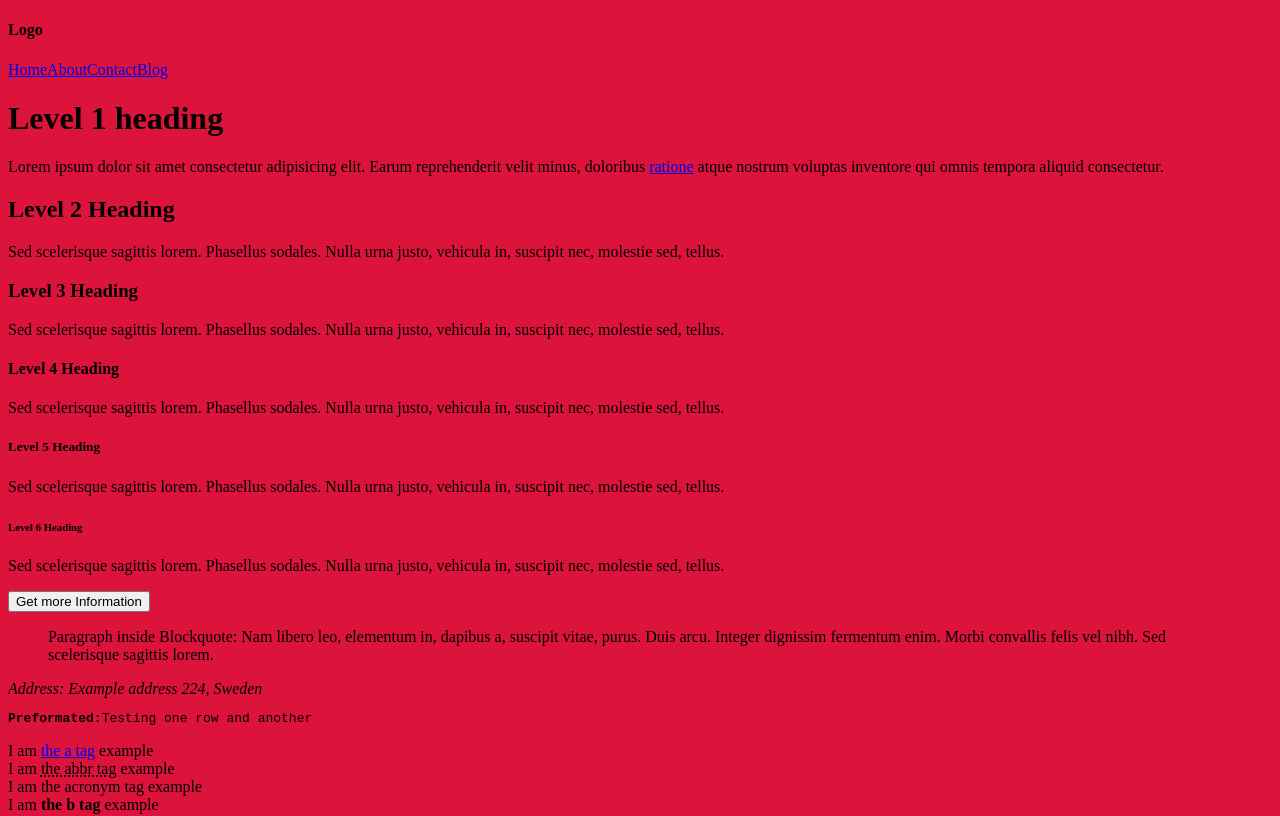
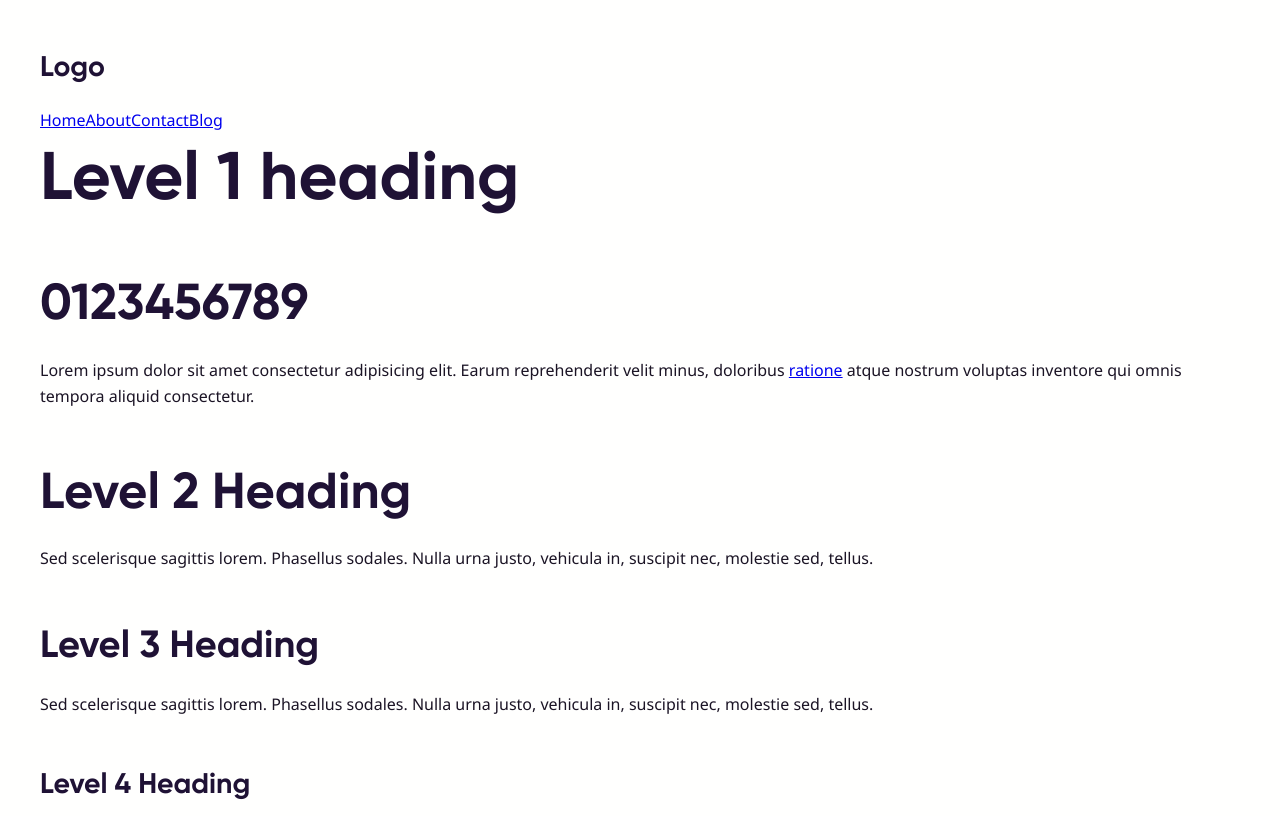
Before and after one commit to Nutod/oladotunaluko, a Next.js app: page /kitchenSink in a window 1280 px wide. Shown: the top 816 px of the page. Built offline with nearby package versions, Linux system fonts and the light colour scheme.

Commit message:
Updated base styling

```diff
--- a/pages/_app.js
+++ b/pages/_app.js
@@ -7,8 +7,14 @@ function MyApp({ Component, pageProps }) {
       <Head>
         <link rel="preconnect" href="https://fonts.gstatic.com" />
         <link
-          href="https://fonts.googleapis.com/css2?family=Inter:wght@400;600&family=PT+Sans&display=swap"
+          href="https://fonts.googleapis.com/css2?family=Noto+Sans&display=swap"
           rel="stylesheet"
+        />
+        <link
+          rel="preload"
+          href="/fonts/Gilroy-Bold.ttf"
+          as="font"
+          crossOrigin=""
         />
       </Head>
       <Component {...pageProps} />
--- a/pages/kitchenSink.js
+++ b/pages/kitchenSink.js
@@ -13,6 +13,7 @@ export default function KitchenSink() {
         </nav>
       </header>
       <h1>Level 1 heading</h1>
+      <h2>0123456789</h2>
       <p>
         Lorem ipsum dolor sit amet consectetur adipisicing elit. Earum
         reprehenderit velit minus, doloribus <a href="#">ratione</a> atque
--- /dev/null
+++ b/styles/_fonts.scss
@@ -0,0 +1,7 @@
+@font-face {
+  font-family: 'Gilroy';
+  font-style: bold;
+  font-weight: 700;
+  font-display: swap;
+  src: url(/fonts/Gilroy-Bold.woff) format('woff');
+}
--- a/styles/_global.scss
+++ b/styles/_global.scss
@@ -13,8 +13,8 @@
   --textColor: var(--color-black-variant);
 
   // Font Definitions
-  --heading-font: 'Inter', sans-serif;
-  --body-font: 'PT Sans', sans-serif;
+  --heading-font: 'Gilroy', sans-serif;
+  --body-font: 'Noto Sans', sans-serif;
 
   // Elevations
   --elevation-one: 0 1px 3px 0 rgba(0, 0, 0, 0.1),
--- a/styles/_typography.scss
+++ b/styles/_typography.scss
@@ -3,30 +3,39 @@ h2,
 h3,
 h4,
 h5 {
-  margin: 2.75rem 0 1.05rem;
+  margin: 3rem 0 1.38rem;
   font-family: var(--heading-font);
   color: var(--headingColor);
-  font-weight: 400;
-  line-height: 1.15;
+  font-weight: 600;
+  line-height: 1.3;
 }
 
 h1 {
   margin-top: 0;
-  font-size: 3.052em;
+  font-size: 4.209rem;
 }
 
 h2 {
-  font-size: 2.441em;
+  font-size: 3.157rem;
 }
 
 h3 {
-  font-size: 1.953em;
+  font-size: 2.369rem;
 }
 
 h4 {
-  font-size: 1.563em;
+  font-size: 1.777rem;
 }
 
 h5 {
-  font-size: 1.25em;
+  font-size: 1.333rem;
 }
+
+p {
+  margin-bottom: 1rem;
+}
+
+small,
+.text_small {
+  font-size: 0.75rem;
+}
--- a/styles/main.scss
+++ b/styles/main.scss
@@ -1,5 +1,12 @@
 @import 'reset';
+@import 'base';
+@import 'global';
+@import 'typography';
 
-body {
-  background: crimson;
+@font-face {
+  font-family: 'Gilroy';
+  font-style: bold;
+  font-weight: 700;
+  font-display: swap;
+  src: url('/fonts/Gilroy-Bold.ttf');
 }
```
Also changed, not shown: public/fonts/Gilroy-Bold.ttf (added), public/fonts/Gilroy-Medium.ttf (added).
